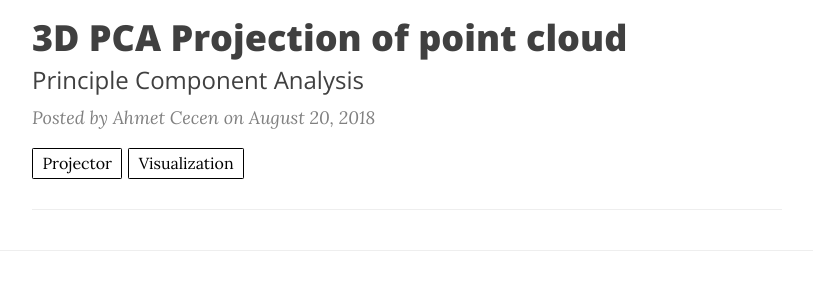
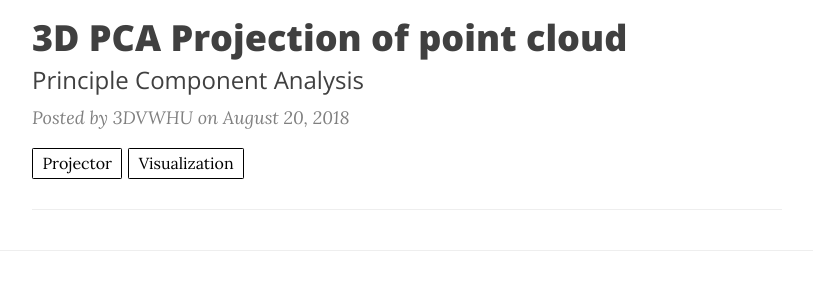
Before and after one commit to 3dvwhu/3dvwhu.github.io, a Jekyll site: the page built from index.html, in a window 1280 px wide. Shown: the part 1258-1558 px from the top of the page, without its empty margins (233-1046 px from the left). Built offline with Jekyll 4.4.1, drawn with Linux system fonts in a browser that asks for light colours; nearby versions of some CDN libraries; the list of posts is cut into pages by our own code.

Commit message:
Update 2016-05-11-AM-Sim-CLD-PC.markdown

```diff
--- a/_posts/2016-05-11-AM-Sim-CLD-PC.markdown
+++ b/_posts/2016-05-11-AM-Sim-CLD-PC.markdown
@@ -1,7 +1,7 @@
 ---
-layout:     	post
+layout:     	Projector
 title:     		3D PCA Projection of point cloud
-author:     	Ahmet Cecen
+author:     	3DVWHU
 tags:         projector visualization
 subtitle:    	Principle Component Analysis
 dataset:    /projectors/CLDPCSimAM.json
```
